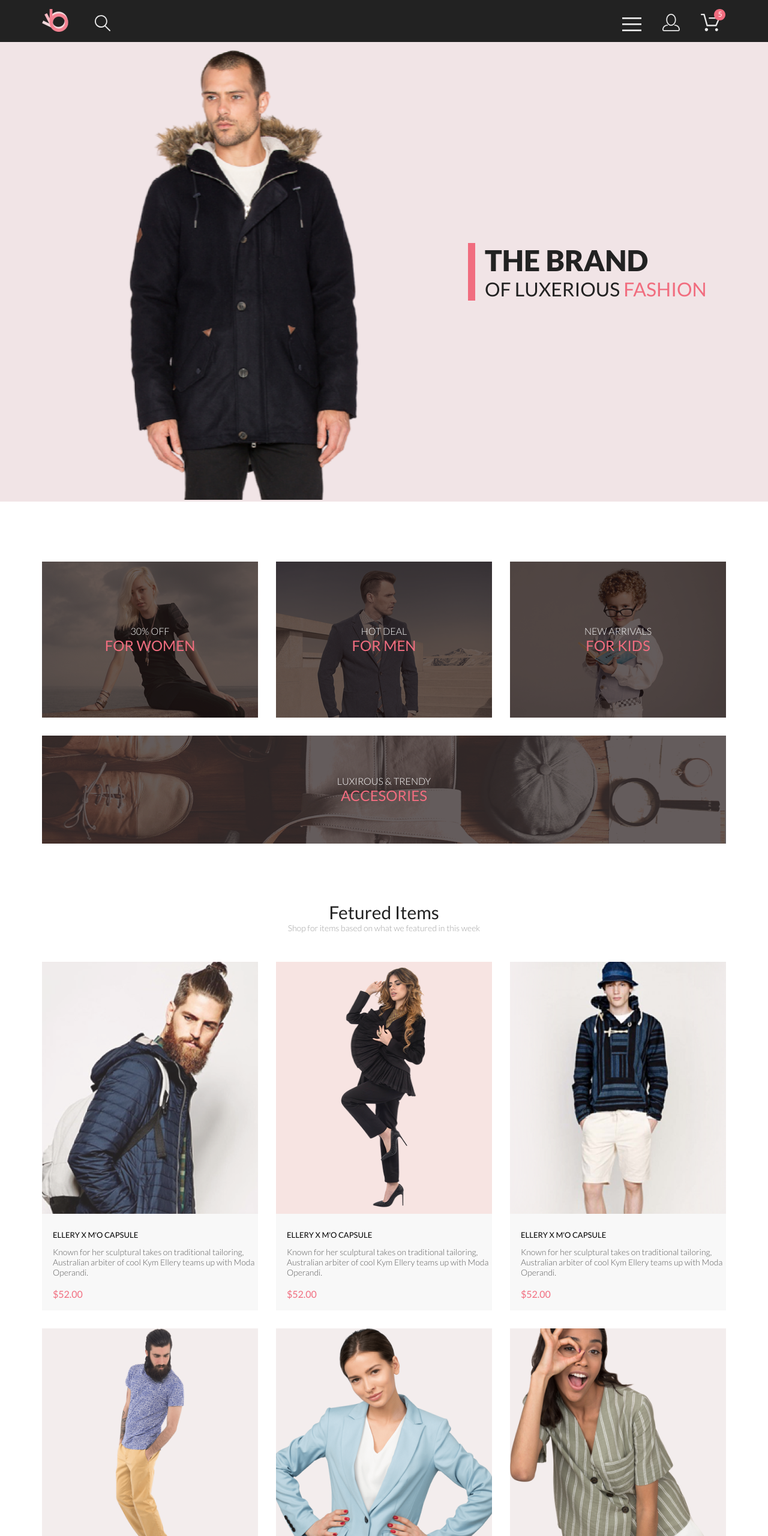
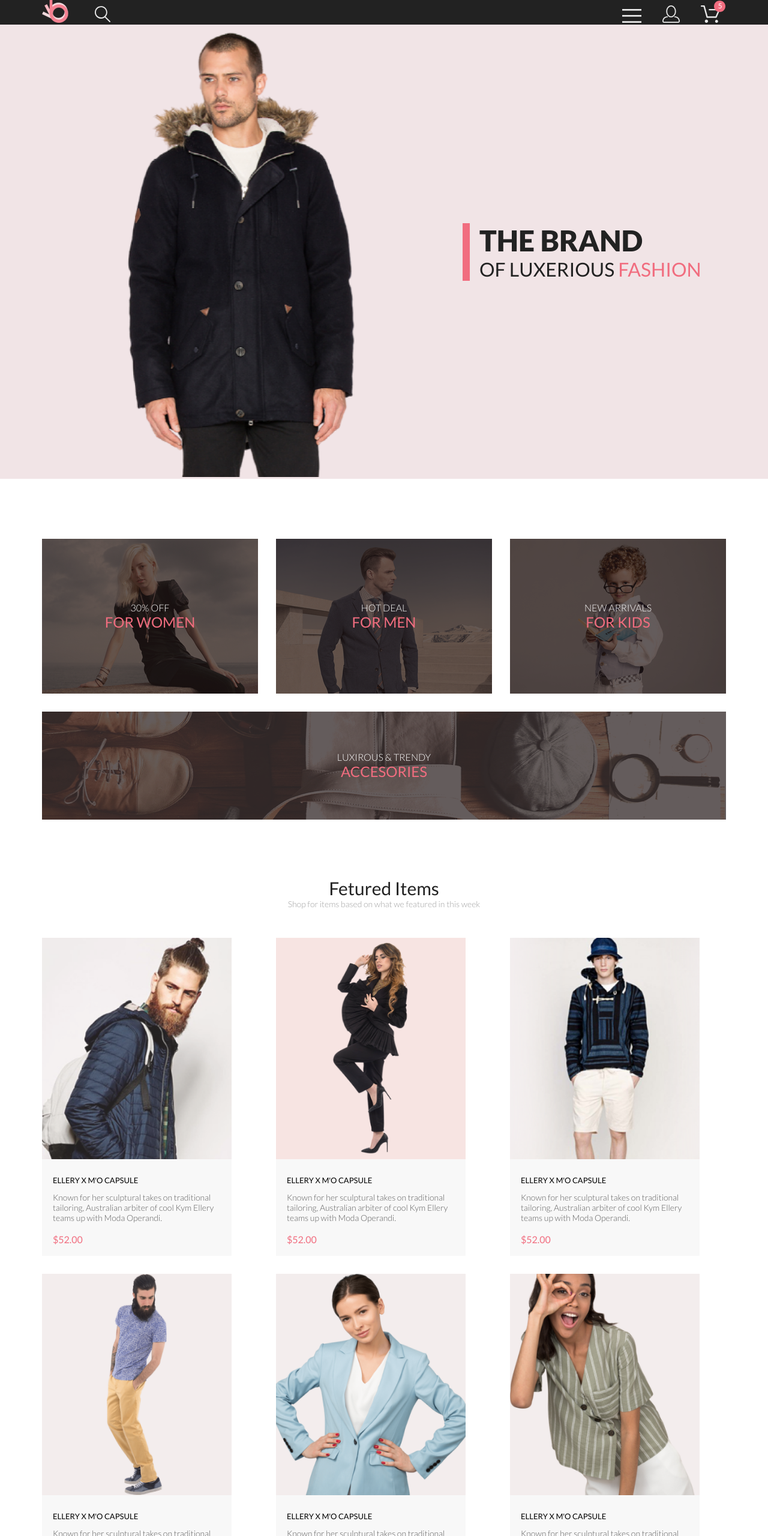
Before and after one commit to mineevburyat/geekbrains2, a plain HTML site: page index.html in a window 1280 px wide. Shown: the top 2560 px of the page at 60% size. Drawn offline with Linux system fonts and the light colour scheme.

Commit message:
liquid page: fix images and backgrounds, without breacking page to 773px resolution

```diff
--- a/css/style.css
+++ b/css/style.css
@@ -19,7 +19,6 @@ body {
   display: flex;
   justify-content: space-between;
   align-items: center;
-  height: 70px;
   background-color: #222222;
   color: #ccc;
 }
@@ -44,7 +43,7 @@ body {
 }
 
 .promo-left {
-  width: 800px;
+  max-width: 800px;
 
 }
 
@@ -60,7 +59,7 @@ body {
 .promo-right>h1 {
   border-left: 12px solid #F16D7F;
   padding-left: 16px;
-  width:408px;
+  max-width:408px;
 }
 
 .promo_h1 {
@@ -93,10 +92,12 @@ body {
 
 .card {
   width: 360px;
-  height: 260px;
-  background-size: contain;
+  max-height: 260px;
+  background-size: cover;
   background-repeat: no-repeat;
-
+  background-position: center;
+  padding-top: 105px;
+  padding-bottom: 105px;
 }
 
 .flex-card {
@@ -106,6 +107,7 @@ body {
   flex-direction: column-reverse;
 
 }
+
 .bg-promo-1 {
   background-image: url(../img/bg-promo-1.png);
 }
@@ -174,8 +176,12 @@ body {
 }
 
 .CardItem {
-  max-width: 360px;
+  max-width: 316px;
   background-color: #F8F8F8;;
+}
+
+.CardItem>img {
+  width: 100%;
 }
 
 .CardItem > h4 {
@@ -234,6 +240,8 @@ footer {
   display: flex;
   flex-direction: column;
   align-items: center;
+  padding-left: 5px;
+  padding-right: 5px;
 }
 
 .top_footer_card>h4 {
@@ -335,7 +343,7 @@ footer {
   background-color: #222222;
 }
 
-.socialnav>svg:not(:last-child) {
+.socialnav>svg {
   margin-right: 8px;
 }
 
@@ -344,5 +352,5 @@ footer {
   font-size: 16px;
   line-height: 19px;
   color: #FBFBFB;
-
+  padding-left:10px;
 }
```
